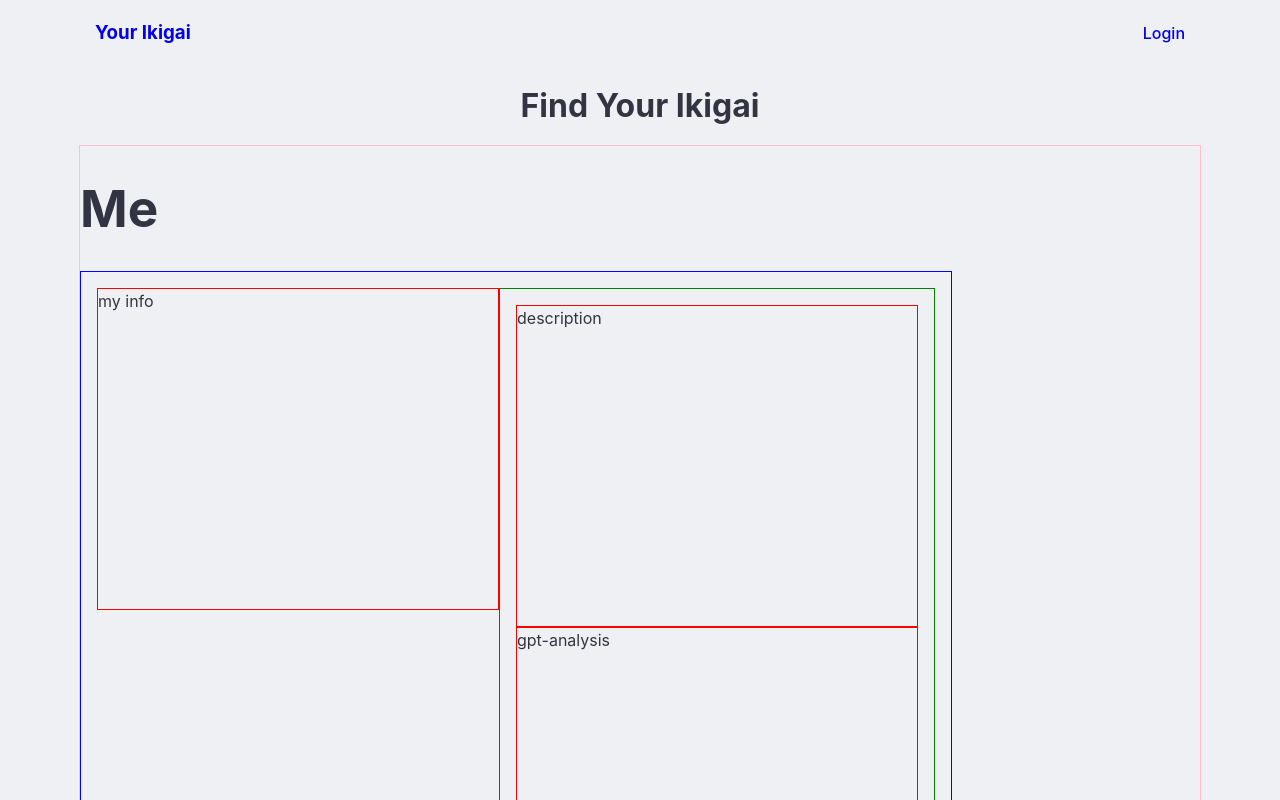
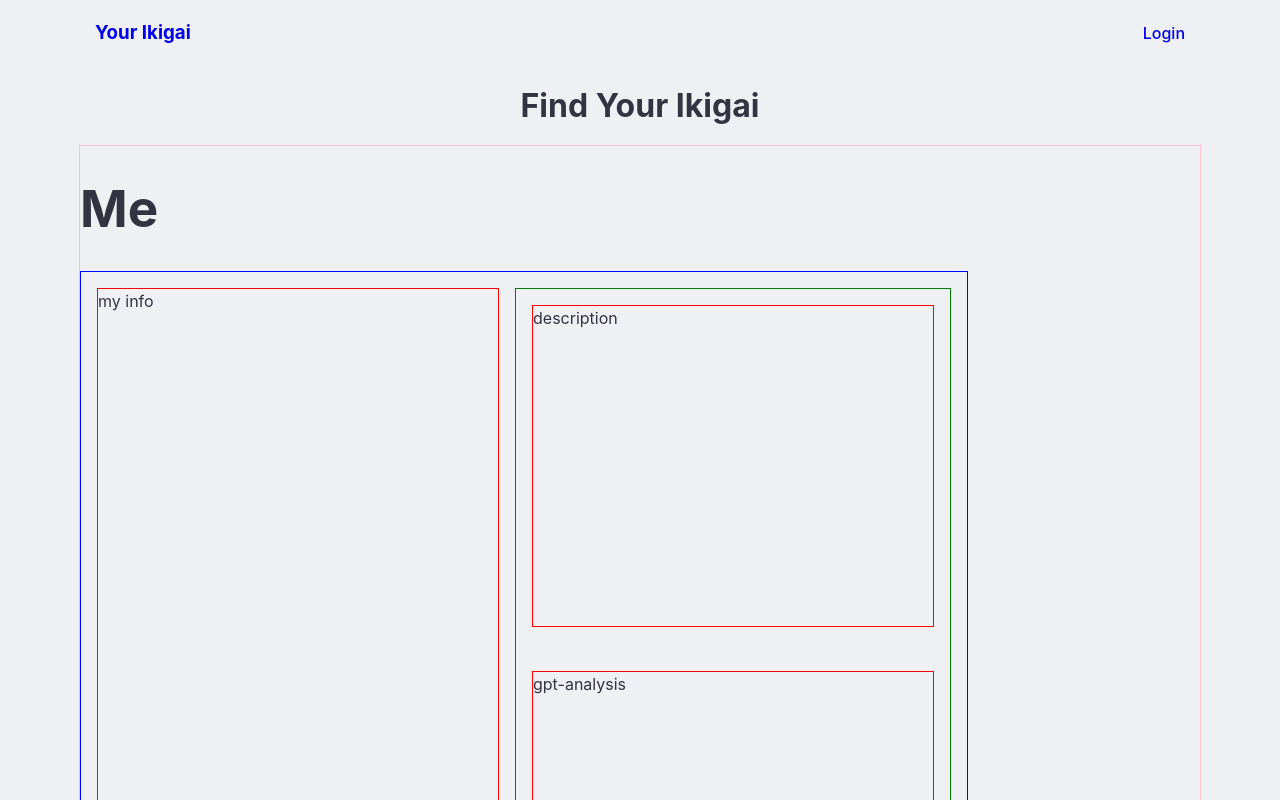
Before and after one commit to jase-d-ace/openai-ikigai-journaling, a React (Vite) app in the folder frontend/: page /me in a window 1280 px wide. Shown: the top 800 px of the page. Built offline with nearby package versions, Linux system fonts and the light colour scheme.

Commit message:
skeleton styles for profile page

```diff
--- a/frontend/src/App.css
+++ b/frontend/src/App.css
@@ -420,6 +420,11 @@ footer {
         flex-direction: row;
         justify-content: flex-start;
         padding: 1em;
+
+        .my-info {
+            height: 45em;
+            margin-right: 1em;
+        }
     }
 
     .profile-info {
@@ -427,6 +432,7 @@ footer {
         display: flex;
         flex-direction: column;
         align-items: flex-end;
+        justify-content: space-between;
         padding: 1em;
     }
     .profile-section {
--- a/frontend/src/components/Profile.jsx
+++ b/frontend/src/components/Profile.jsx
@@ -1,7 +1,9 @@
+import { useState } from "react";
 import { useAuth } from "../authContext.jsx";
 import "../App.css";
 
 export default function Profile() {
+    const [isEditing, setIsEditing] = useState(false);
     const { currentUser } = useAuth();
 
     return (
```
